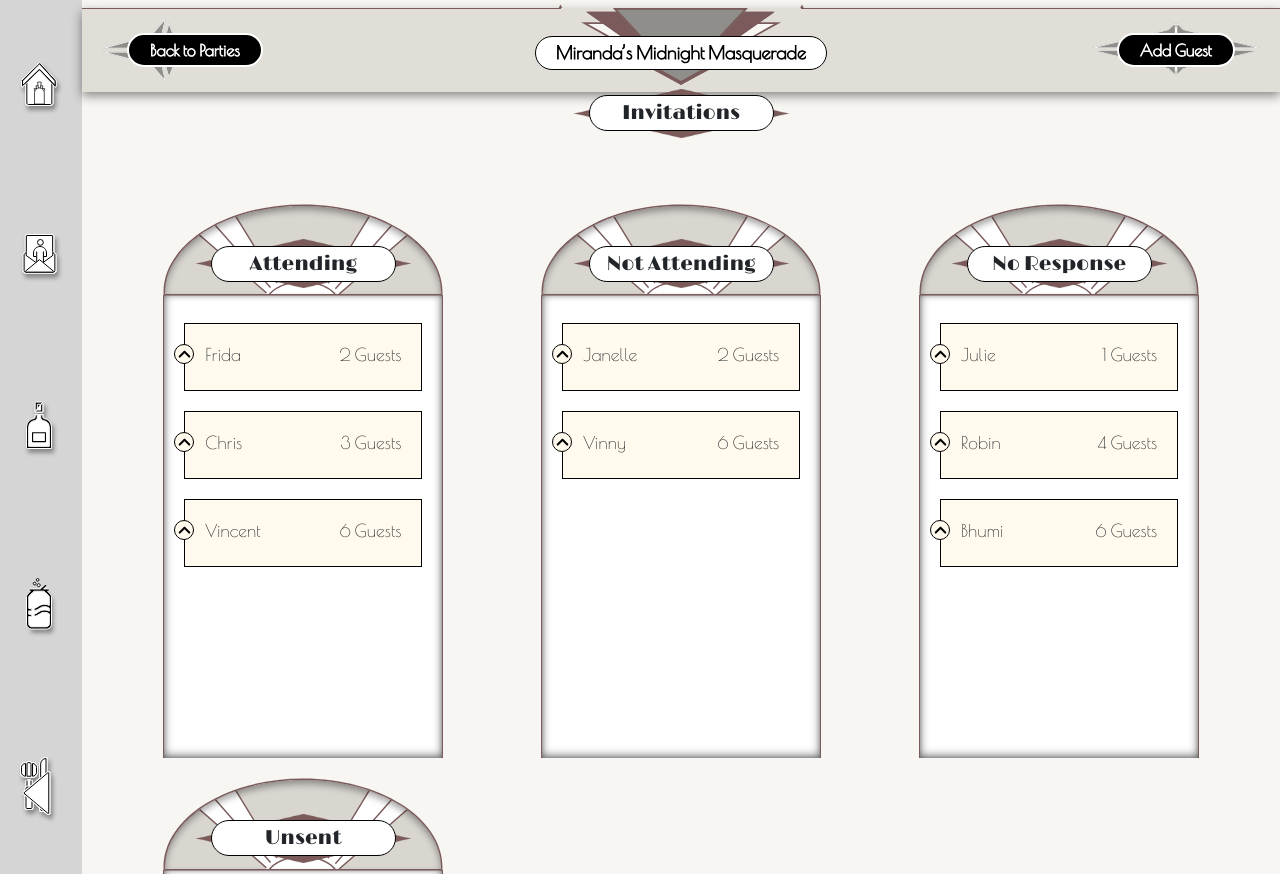
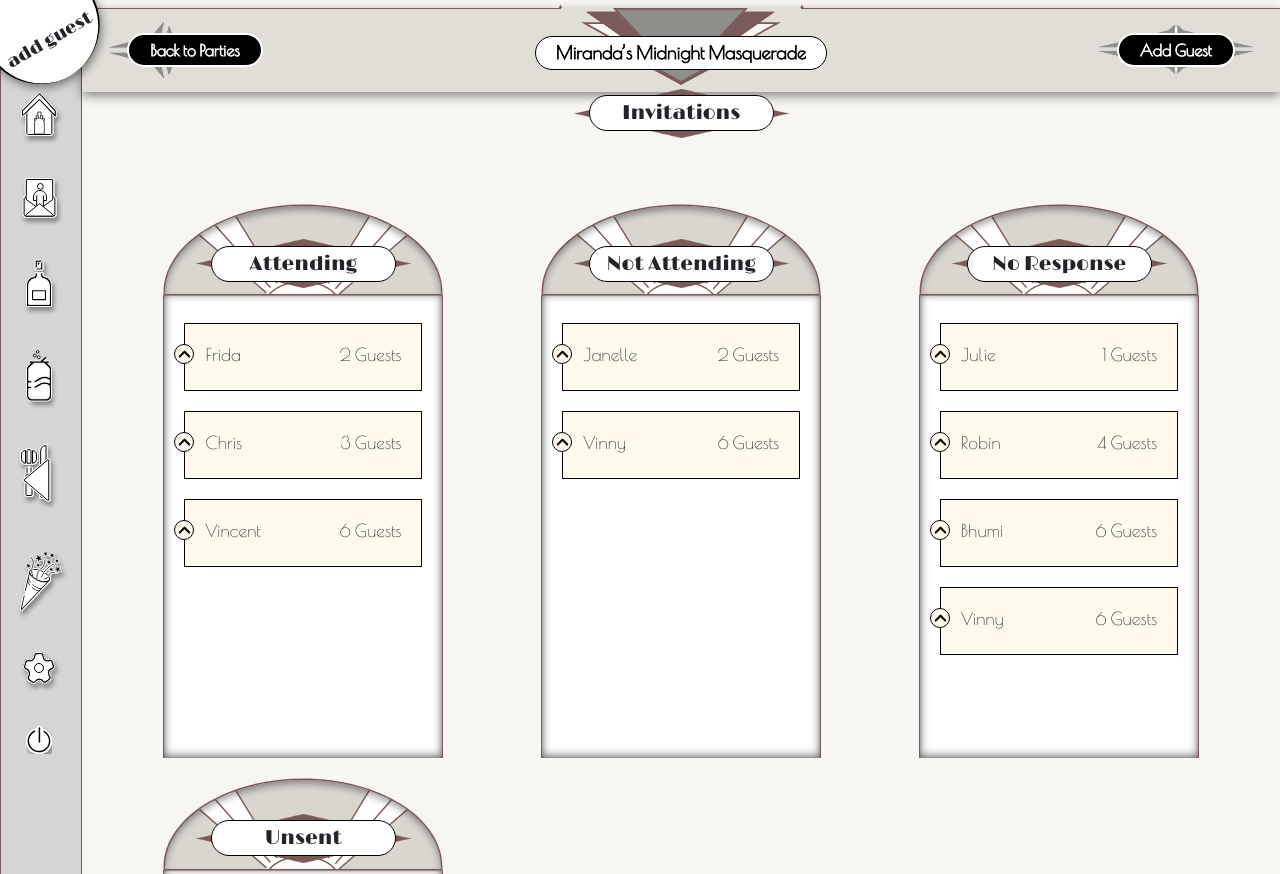
Before and after one commit to Friderike/art-deco-guest-list-app, a React app: page /guest-list/add-guest in a window 1280 px wide. Shown: the top 874 px of the page. Built offline with nearby package versions, Linux system fonts and the light colour scheme; data requests are answered from the project's data file.

Commit message:
edit sidebar design, add sidebar bubble add more styling

```diff
--- a/guests.json
+++ b/guests.json
@@ -68,6 +68,14 @@
       "contact": "vinn@Vinny.com",
       "status": "Not Attending",
       "id": 11
+    },
+    {
+      "name": "Vinny",
+      "guests": "6",
+      "address": "here500",
+      "contact": "viiny@vinny.com",
+      "status": "No Response",
+      "id": 12
     }
   ]
 }
--- a/src/components/guest-info/GuestInfo.js
+++ b/src/components/guest-info/GuestInfo.js
@@ -3,7 +3,7 @@ import ExpandLessRoundedIcon from '@mui/icons-material/ExpandLessRounded';
 
 import classes from "./GuestInfo.module.scss";
 
-function GuestInfo({ name, address, contact, status, guests, id, showModal, closeModal}) {
+function GuestInfo({ name, address, contact, status, guests, id, showModal, closeModal }) {
   const [isCardExpanded, setCardState] = useState(false);
 
   function onToggleCard() {
@@ -30,7 +30,7 @@ function GuestInfo({ name, address, contact, status, guests, id, showModal, clos
         )}
 
         <button className={classes.roundBtn} onClick={onToggleCard}>
-       <ExpandLessRoundedIcon className={`${isCardExpanded ? `${classes.arrowDown}` : `${classes.arrowUp}`} material-icons ${classes.caret}`} style={{fontSize: '25px'}}/>
+          <ExpandLessRoundedIcon className={`${isCardExpanded ? `${classes.arrowDown}` : `${classes.arrowUp}`} material-icons ${classes.caret}`} style={{ fontSize: '25px' }} />
         </button>
       </div>
 
--- a/src/components/guest-info/GuestInfo.module.scss
+++ b/src/components/guest-info/GuestInfo.module.scss
@@ -1,4 +1,4 @@
-@import '../../styles/ui.scss';
+@import "../../styles/ui.scss";
 
 ul {
   &.guestCardList {
--- a/src/components/modal/Modal.js
+++ b/src/components/modal/Modal.js
@@ -5,9 +5,9 @@ function Modal({ children }) {
 
   return (
     <>
-        <dialog open className={classes.modal}>
-          {children}
-        </dialog>
+      <dialog open className={classes.modal}>
+        {children}
+      </dialog>
     </>
   );
 }
--- a/src/components/modal/Modal.module.scss
+++ b/src/components/modal/Modal.module.scss
@@ -7,4 +7,5 @@
     margin-inline: auto;
     height: auto;
     display: grid;
+    width: min(40%,30rem);
   }
--- a/src/components/sidebar/SideBar.js
+++ b/src/components/sidebar/SideBar.js
@@ -10,16 +10,21 @@ import goodiesIcon from '../../assets/icons/goodies-icon.svg'
 import settingsIcon from '../../assets/icons/settings-icon.svg'
 import logoutIcon from '../../assets/icons/logout-icon.svg'
 
-function SideBar() {
+function SideBar({ sideBarTitle }) {
     const sideBarIcons = [dashBoardIcon, invitesIcon, bevviesIcon, softDrinksIcon, foodIcon, goodiesIcon, settingsIcon, logoutIcon]
 
     return (
         <>
-            <aside className={`${classes.sideBarContainer} ${classes.mobileOnly}`}>
+            <aside className={`${classes.sideBarContainer} ${classes.hiddenOnMobile}`}>
+
+                <div className={`${classes.sideBarTitle} ${classes.fontLimeLight} `}>
+                    <h3>{sideBarTitle}</h3>
+                </div>
+
                 <nav className={`${classes.sideBarNav} ${classes.pt62} pb-5`}>
-                    <ul className={`d-flex flex-column align-items-center justify-content-between h-100`}>
+                    <ul className={`d-flex flex-column align-items-center justify-content-between pt-5`}>
                         {sideBarIcons.map((icon, index) => (
-                            <li key={index}>
+                            <li key={index} className={classes.sideBarIcons}>
                                 {icon === logoutIcon ? <Link to='/'><img src={icon} alt="" /></Link> :
                                     <Link >
                                         <img src={icon} alt="" />
--- a/src/components/sidebar/SideBar.module.scss
+++ b/src/components/sidebar/SideBar.module.scss
@@ -1,10 +1,50 @@
-@import '../../styles/ui.scss';
+@import "../../styles/ui.scss";
 
 .sideBarContainer {
-   width: min(8.8rem, 20%);
-   background: #d5d5d5;
+  width: min(8.8rem, 20%);
+  background: #d5d5d5;
+  border-left: 1px solid $line-brown;
+  border-right: 1px solid $line-brown;
 
-   .sideBarNav {
+  .sideBarTitle {
+    background: $white;
+    border-radius: 50% 50%;
+    min-width: max-content;
+    aspect-ratio: 1 / 1;
+    display: flex;
+   justify-content: center;
+    position: absolute;
+    z-index: 1000;
+    padding: 1rem;
+    border-inline: 2px solid $black;
+    transform: rotate(-30deg) translateY(-34%);
+
+    @include bottomDropShadow();
+
+
+    h3 {
+     text-align: center;
+      font-size: 1.8rem;
+      white-space: nowrap;
+      align-self: end;
+      margin-bottom: 2rem;
+    }
+  }
+
+  .sideBarNav {
+    height: 100%;
+
+    ul {
       height: 100%;
-   }
+      max-height: 70rem;
+    }
+
+    .sideBarIcons {
+      transition: 0.3s;
+
+      &:hover {
+         transform: scale(1.05) rotate(-10deg);
+      }
+    }
+  }
 }
--- a/src/routes/App.js
+++ b/src/routes/App.js
@@ -18,7 +18,7 @@ function App() {
         <div className="d-flex align-items-center justify-content-center">
           <button onClick={enterApp} className={`${classes.fontLimeLight} ${classes.linkButton} ${classes.font35}`}>
             Enter
-            <ArrowForwardIcon className="material-icons" style={{fontSize: "25px" }} />
+            <ArrowForwardIcon className="material-icons" style={{ fontSize: "25px" }} />
           </button>
         </div>
 
--- a/src/routes/RootLayout/RootLayout.js
+++ b/src/routes/RootLayout/RootLayout.js
@@ -1,12 +1,31 @@
-import { Outlet } from "react-router-dom";
+import { Outlet, useLocation } from "react-router-dom";
 
 import classes from "./RootLayout.module.scss";
 import SideBar from "../../components/sidebar/SideBar";
 
 function RootLayout() {
+  let sideNavTitle
+  const location = useLocation()
+
+  function getSideBarTitle() {
+    sideNavTitle = location.pathname.substring(1).split('-').join(' ');
+
+    if (sideNavTitle.includes('/')) {
+      const shortPathName = sideNavTitle.split('/')
+      sideNavTitle = shortPathName[shortPathName.length - 1]
+      return sideNavTitle;
+    } else {
+      return sideNavTitle;
+    }
+
+  }
+  getSideBarTitle();
+
   return (
+
     <>
-      <SideBar />
+      <SideBar sideBarTitle={sideNavTitle}></SideBar>
+
       <div className={classes.outerContainer}>
         <main className={classes.mainContainer}>
           <div className={classes.mainContent}>
@@ -15,7 +34,7 @@ function RootLayout() {
         </main>
       </div>
     </>
-  ); // SIDEBAR UNDER HEADER
+  );
 }
 
 export default RootLayout;
--- a/src/routes/RootLayout/add-guest/AddGuest.js
+++ b/src/routes/RootLayout/add-guest/AddGuest.js
@@ -14,7 +14,7 @@ function AddGuest({ closeModal }) {
         >
           <div className={`d-flex flex-column`}>
             <label htmlFor="name">Add Guest Name</label>
-            <input type="text" id="name" name="name" placeholder="Enter Name" />
+            <input type="text" id="name" name="name" placeholder="Enter Name" required />
           </div>
 
           <div className={`d-flex flex-column`}>
@@ -72,11 +72,10 @@ function AddGuest({ closeModal }) {
             <input type="radio" id="status" name="status" value="Unsent" />
           </div>
 
-          <div className={`d-flex justify-content-end`}></div>
-          <button className={`${classes.mainButton} mr-4`}>Save</button>
-          <button type="button" onClick={closeModal}>
-            Cancel
-          </button>
+          <div className={`d-flex justify-content-end`}>
+            <button type="button" onClick={closeModal} className={`${classes.linkButton} mr-3`}> Cancel</button>
+            <button className={`${classes.mainButton} mr-4`}>Save</button>
+          </div>
         </Form>
       </Modal>
     </>
--- a/src/styles/index.scss
+++ b/src/styles/index.scss
@@ -5,6 +5,7 @@
   box-sizing: border-box;
   padding: 0;
   margin: 0;
+  box-sizing: border-box;
 }
 
 html {
--- a/src/styles/ui.scss
+++ b/src/styles/ui.scss
@@ -2,7 +2,6 @@
 @import "./variables";
 @import "./types";
 @import "./mixin.scss";
-
 
 ul {
   margin: 0;
@@ -81,9 +80,8 @@ ul {
   background: $paper;
   padding: 2rem;
   border: 1px solid $black;
-  position: relative
+  position: relative;
 }
-
 
 //******* spacing *********
 .mlAuto {
@@ -115,7 +113,7 @@ ul {
 
 //******* media queries ********
 
-.mobileOnly {
+.hiddenOnMobile {
   @media (max-width: 577px) {
     display: none;
   }
```
Also changed, not shown: src/routes/RootLayout/guest-list/GuestList.js (indentation only), src/routes/RootLayout/parties/PartyList.js (line endings or trailing spaces). Lines whose indentation alone changed are shown as unchanged.
